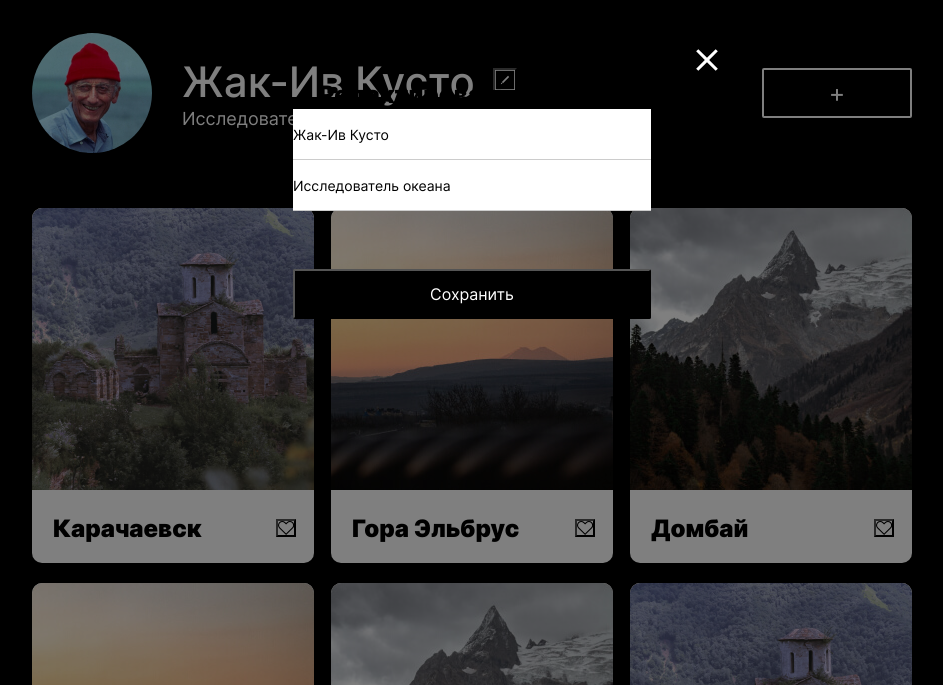
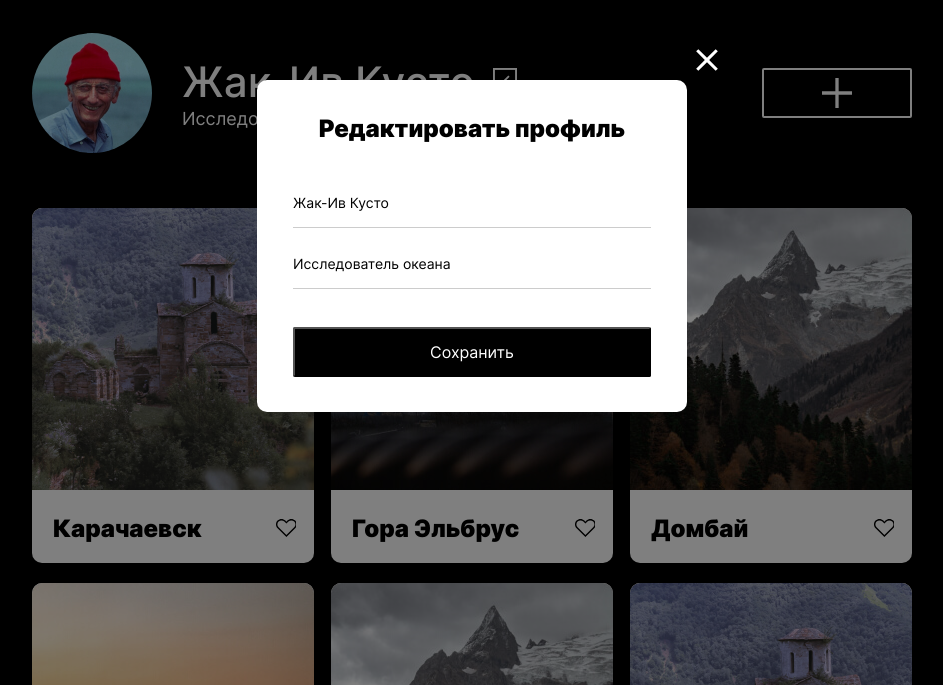
Before and after one commit to OtomiVetra/mesto, a plain HTML site: page index.html in a window 1280 px wide. Both pictures are taken after a click on the button 672 px from the left and 195 px from the top of the page. Shown: the part 115-800 px from the top of the page, without its empty margins (168-1111 px from the left). Drawn offline with Linux system fonts and the light colour scheme.

Commit message:
fix popup and script

```diff
--- a/blocks/card/__button/card__button.css
+++ b/blocks/card/__button/card__button.css
@@ -8,6 +8,7 @@
    align-self: center;
    margin-right: 18px;
    transition: opacity 0.5s;
+   border: 0;
 }
 .card__button:hover{
    opacity: 0.5;
@@ -15,4 +16,5 @@
 .card__button:active{
    background: url(../../../images/card__button_active.svg);
    background-size: cover;
+   border: 0;
 }
--- a/blocks/person/__edit-button/person__edit-button.css
+++ b/blocks/person/__edit-button/person__edit-button.css
@@ -8,6 +8,7 @@
    margin: 35px 0 40px 18px;
    padding: 0;
    transition: opacity 0.5s;
+   border: 1px solid #FFFFFF;
 }
 .person__edit-button:hover{
    opacity: 0.6;
--- a/blocks/popup/__close-button/popup__close-button.css
+++ b/blocks/popup/__close-button/popup__close-button.css
@@ -9,6 +9,7 @@
    top: -40px;
    cursor: pointer;
    transition: opacity 0.5s;
+   border: 0;
 }
 .popup__close-button:hover{
    opacity: 0.6;
--- a/blocks/popup/__container/popup__container.css
+++ b/blocks/popup/__container/popup__container.css
@@ -6,6 +6,7 @@
    flex-direction: column;
    justify-content: space-around;
    position: relative;
+   margin-top: 195px;
 }
 @media screen and (max-width: 450px){
    .popup__container{
--- a/blocks/popup/__input-text/popup__input-text.css
+++ b/blocks/popup/__input-text/popup__input-text.css
@@ -4,7 +4,7 @@
    height: 50px;
    border: none;
    border-bottom: 1px solid rgba(0, 0, 0, 0.2);
-   /* margin-bottom: 17px; */
+   margin-bottom: 10px;
    margin-left: auto;
    margin-right: auto;
    padding: 0;
@@ -13,7 +13,7 @@
    color: #000000;
 }
 .popup__input-text:last-of-type{
-   margin-bottom: 58px;
+   margin-bottom: 38px;
 }
 @media screen and (max-width: 450px){
    .popup__input-text{
--- a/blocks/popup/__submit-button/popup__submit-button.css
+++ b/blocks/popup/__submit-button/popup__submit-button.css
@@ -6,7 +6,7 @@
    height: 50px;
    margin: 0 auto;
    cursor: pointer;
-   margin-bottom: -50px;
+   margin-bottom: -20px;
    border-radius: 2px;
    transition: opacity 0.5s;
 }
--- a/blocks/popup/__title/popup__title.css
+++ b/blocks/popup/__title/popup__title.css
@@ -4,5 +4,5 @@
    font-size: 24px;
    line-height: 29px;
    text-align: center;
-   margin: 0;
+   margin: 34px 0 34px 0;
 }
--- a/blocks/popup/popup.css
+++ b/blocks/popup/popup.css
@@ -10,6 +10,5 @@
    background-color:rgba(0, 0, 0, 0.5);
    display: none;
    justify-content: center;
-   padding-bottom: 690px;
-   padding-top: 195px;
+   align-items: flex-start;
 }
--- a/blocks/profile/__button/profile__button.css
+++ b/blocks/profile/__button/profile__button.css
@@ -1,7 +1,9 @@
 .profile__button{
-/*    background: url(../../../images/profile__button.svg); */
+   background: url(../../../images/profile__button3.svg);
    background-color: black;
-   background-size: cover;
+   background-size: 30px 30px;
+   background-repeat: no-repeat;
+   background-position: center;
    color: white;
    font-size: 25px;
    width: 150px;
@@ -21,6 +23,5 @@
    .profile__button{
       width: 90%;
       margin: 0 auto;
-      background-size: 100% 100%;
    }
 }
--- a/index.html
+++ b/index.html
@@ -22,7 +22,7 @@
 
                <button class="person__edit-button" type="button"></button>
             </div>
-            <button class="profile__button" type="button">+</button>
+            <button class="profile__button" type="button"></button>
          </section>
          <section class="photos">
             <ul class="photos__cards">
@@ -83,8 +83,8 @@
                <input class="popup__input-text popup__input-text_type_job" type="text" value=" Исследователь океана"
                   name="job">
                <button type="submit" value="Сохранить" class="popup__submit-button">Сохранить</button>
-               <span class="popup__close-button"></span>
             </form>
+            <button type="button" class="popup__close-button"></button>
          </div>
 
 
--- a/script/index.js
+++ b/script/index.js
@@ -9,18 +9,14 @@ let job = document.querySelector('.person__activity');
 let closePopup = function () {
    popup.classList.remove('popup_opened');
 }
-
-
-openButton.addEventListener('click', function () {
+let openPopup = function () {
    popup.classList.add('popup_opened')
    nameInput.value = name.textContent;
    jobInput.value = job.textContent;
-})
-closeButton.addEventListener('click', function () {
-   closePopup();
-})
+}
 
-
+openButton.addEventListener('click', openPopup);
+closeButton.addEventListener('click', closePopup);
 
 
 function handleFormSubmit(evt) {
```
Also changed, not shown: images/profile__button3.svg (added).
